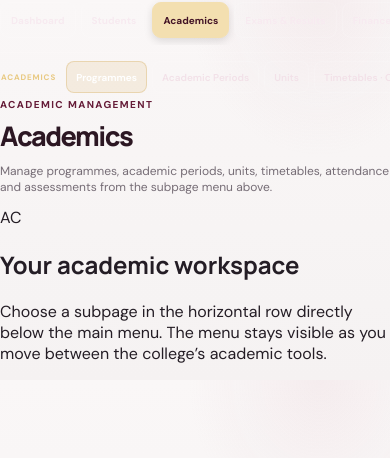
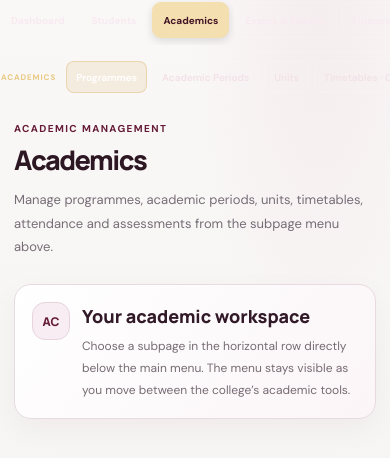
Before and after one commit to ayana79696-cell/st-monicah-teachers-training-collage-, a Next.js app: page /academics in a window 390 px wide. Shown: the top 458 px of the page. Built offline with nearby package versions, Linux system fonts and the light colour scheme.

Commit message:
Polish responsive academics landing page

```diff
--- a/app/globals.css
+++ b/app/globals.css
@@ -918,3 +918,13 @@ button:focus-visible,a:focus-visible,input:focus-visible,select:focus-visible,te
  .subnav-heading{font-size:8px;padding-right:5px}
  .workspace-subnav .subnav-link{padding:7px 9px;font-size:10px}
 }
+
+.academics-hub-page{min-height:100vh}
+.academics-hub-content{max-width:1200px;margin:0 auto;padding:34px clamp(18px,4vw,54px)}
+.academics-hub-content>h1{margin:0 0 10px}
+.academics-hub-content>.muted{font-size:13px;line-height:1.8;max-width:760px}
+.academics-hub-panel{display:flex;align-items:flex-start;gap:16px;margin-top:26px;padding:24px;border:1px solid #e7dbe1;border-radius:17px;background:linear-gradient(130deg,#fff,#fbf5f7);box-shadow:0 10px 30px rgba(49,17,34,.045)}
+.academics-hub-mark{display:grid;place-items:center;flex:0 0 46px;height:46px;border:1px solid #e6d4dc;border-radius:13px;background:#f8edf2;color:#651b37;font:800 12px Manrope,sans-serif}
+.academics-hub-panel h2{font:800 18px Manrope,sans-serif;color:#321928;margin:2px 0 8px}
+.academics-hub-panel p{font-size:12px;line-height:1.8;color:#766b73;margin:0;max-width:720px}
+@media(max-width:520px){.academics-hub-content{padding:24px 14px}.academics-hub-panel{padding:17px;gap:12px}.academics-hub-mark{flex-basis:38px;height:38px}}
```
